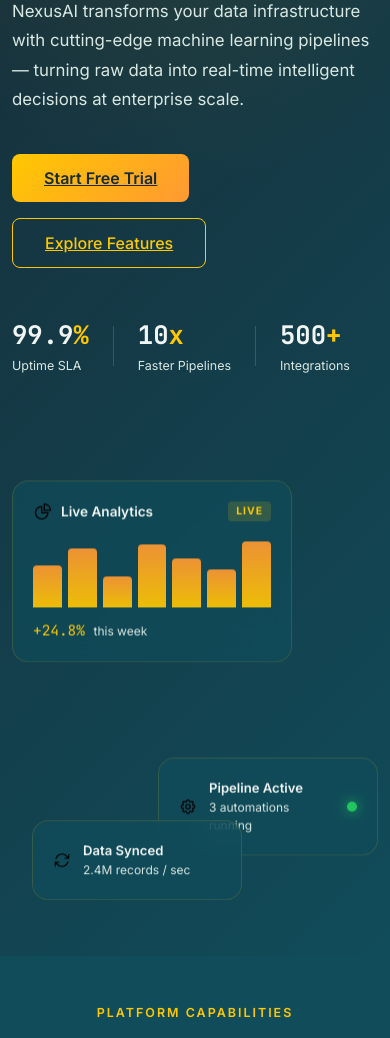
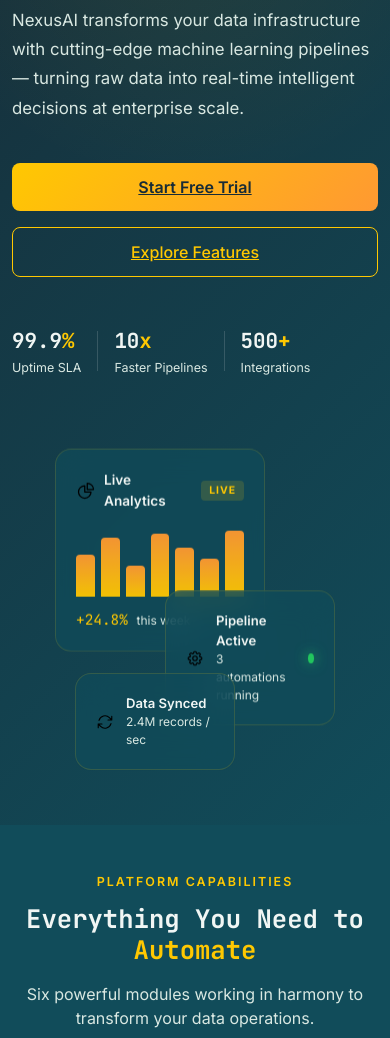
Before and after one commit to Monisha-B-Krishna/frontend-battle-3, a plain HTML site: page index.html in a window 390 px wide. Shown: the part 310-1348 px from the top of the page. Drawn offline with nearby package versions, Linux system fonts and the light colour scheme.

Commit message:
add polish animations and responsive fixes

```diff
--- a/assets/css/style.css
+++ b/assets/css/style.css
@@ -1031,3 +1031,99 @@
 .scroll-top:hover {
   background: rgba(255,200,1,0.2);
 }
+
+/* =============================================
+   PHASE 4 — POLISH
+   ============================================= */
+
+/* Smooth scroll already set on html — confirmed */
+
+/* Section entrance animations */
+.section-animate {
+  opacity: 0;
+  transform: translateY(24px);
+  transition: opacity 0.45s ease-out, transform 0.45s ease-out;
+}
+
+.section-animate.visible {
+  opacity: 1;
+  transform: translateY(0);
+}
+
+/* Button hover polish */
+.btn-primary-custom:active {
+  transform: scale(0.97);
+}
+
+.btn-outline-custom:active {
+  transform: scale(0.97);
+}
+
+/* Pricing card hover glow */
+.pricing-featured:hover {
+  box-shadow: 0 0 32px rgba(255, 200, 1, 0.12);
+}
+
+/* Testimonial hover glow */
+.testimonial-featured:hover {
+  box-shadow: 0 0 24px rgba(255, 200, 1, 0.1);
+}
+
+/* Bento card active glow */
+.bento-card.active {
+  box-shadow: 0 0 24px rgba(255, 200, 1, 0.08);
+}
+
+/* =============================================
+   RESPONSIVE POLISH
+   ============================================= */
+@media (max-width: 991px) {
+  .hero-visual {
+    width: 320px;
+    height: 360px;
+  }
+
+  .hero-card-main { width: 240px; }
+  .hero-card-secondary { width: 190px; }
+  .hero-card-tertiary { width: 180px; }
+
+  .bento-grid {
+    grid-template-columns: repeat(2, 1fr);
+  }
+
+  .bento-large,
+  .bento-wide { grid-column: span 2; }
+  .bento-tall { grid-row: span 1; }
+}
+
+@media (max-width: 767px) {
+  .hero-content { padding-top: 7rem; }
+
+  .hero-title { font-size: 2rem; }
+
+  .hero-visual {
+    width: 280px;
+    height: 320px;
+    margin: 2rem auto 0;
+  }
+
+  .hero-card-main { width: 210px; }
+  .hero-card-secondary { width: 170px; }
+  .hero-card-tertiary { width: 160px; }
+
+  .hero-stats { gap: 1rem; }
+
+  .stat-number { font-size: 1.3rem; }
+
+  .section-title { font-size: 1.6rem; }
+
+  .pricing-controls { flex-direction: column; gap: 1rem; }
+
+  .footer-bottom { flex-direction: column; align-items: flex-start; }
+}
+
+@media (max-width: 480px) {
+  .hero-actions { flex-direction: column; }
+  .hero-actions a { text-align: center; }
+  .logo-strip { gap: 1.5rem; }
+}
--- a/assets/js/main.js
+++ b/assets/js/main.js
@@ -100,3 +100,21 @@
 
 // Init on load
 updatePrices();
+
+// =============================================
+// SECTION ENTRANCE ANIMATIONS (Intersection Observer)
+// =============================================
+const animateSections = document.querySelectorAll('section, footer');
+
+animateSections.forEach(el => el.classList.add('section-animate'));
+
+const observer = new IntersectionObserver((entries) => {
+  entries.forEach(entry => {
+    if (entry.isIntersecting) {
+      entry.target.classList.add('visible');
+      observer.unobserve(entry.target);
+    }
+  });
+}, { threshold: 0.08 });
+
+animateSections.forEach(el => observer.observe(el));
```
